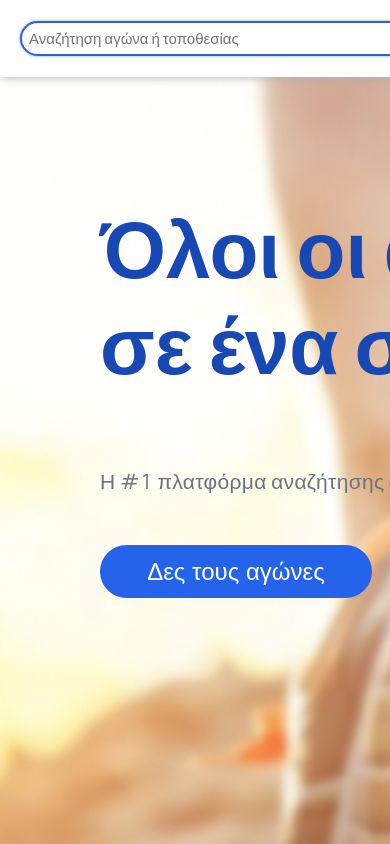
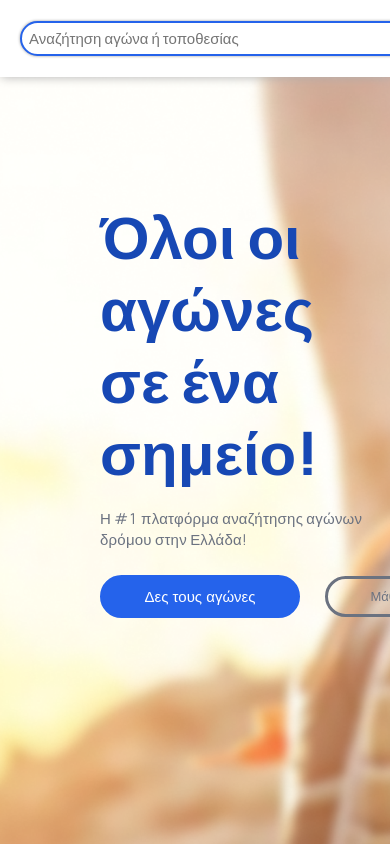
Before and after one commit to NikolasPpd/RaceHunter-Front-End, a React (Create React App) app: page / in a window 390 px wide. Shown: the top 844 px of the page. Built offline with nearby package versions, Linux system fonts and the light colour scheme.

Commit message:
Responsiveness fixes

```diff
--- a/src/assets/styles.css
+++ b/src/assets/styles.css
@@ -123,8 +123,8 @@ select{
 
 .title{
 
-    width: 673px;
-    height: 192px;
+    width: 100%;
+    height: 50vh;
     font-weight: 800;
     font-size: var(--Normal-bigger-headers-size);
     line-height: 120%;
@@ -134,36 +134,31 @@ select{
 }
 
 .subtitle{
-    margin-top: 25px;
+
     left: 10px;
-    width: 600px;
+    width: 100%;
 
     font-weight: 400;
     font-size: 21px;
-    display: flex;
-    align-items: center;
     letter-spacing: 0.015em;
     font-feature-settings: 'tnum' on;
 
     color: #6B7280;
     flex: none;
     order: 1;
-    flex-grow: 0;
+
 }
 
 .ActionBtns{
 
     display: flex;
     flex-direction: row;
-    align-items: flex-start;
+    align-items: center;
     gap: 25px;
-
-    width: 598px;
+    width: 272px;
     height: 53px;
 
-
     /* Inside auto layout */
-
     flex: none;
     order: 2;
     flex-grow: 0;
@@ -175,9 +170,6 @@ select{
     justify-content: center;
     align-items: center; */
     padding: 10px 40px;
-    gap: 10px;
-    width: 272px;
-    height: 53px;
     border-radius: 30px;
     background: #2563EB;
     border: 3px solid #2563EB;
@@ -197,8 +189,6 @@ select{
 
     padding: 10px 40px;
     gap: 10px;
-    width: 272px;
-    height: 53px;
     border-radius: 30px;
     background: none;
 
@@ -226,6 +216,30 @@ select{
     color: rgb(30, 23, 23);
     cursor: pointer;
 }
+
+@media (max-width: 734px) {
+    .title{
+        font-size: 60px;
+    }
+    .subtitle{
+        font-size: 15px;
+    }
+    .frame{
+        gap: 20px;
+    }
+
+    .CTAbtn{
+        width: 200px;
+        font-size: 15px;
+    }
+    .LearnMorebtn{
+        width: 200px;
+        font-size: 13px;
+    }
+
+}
+
+
 
 .features {
     display: flex;
```
